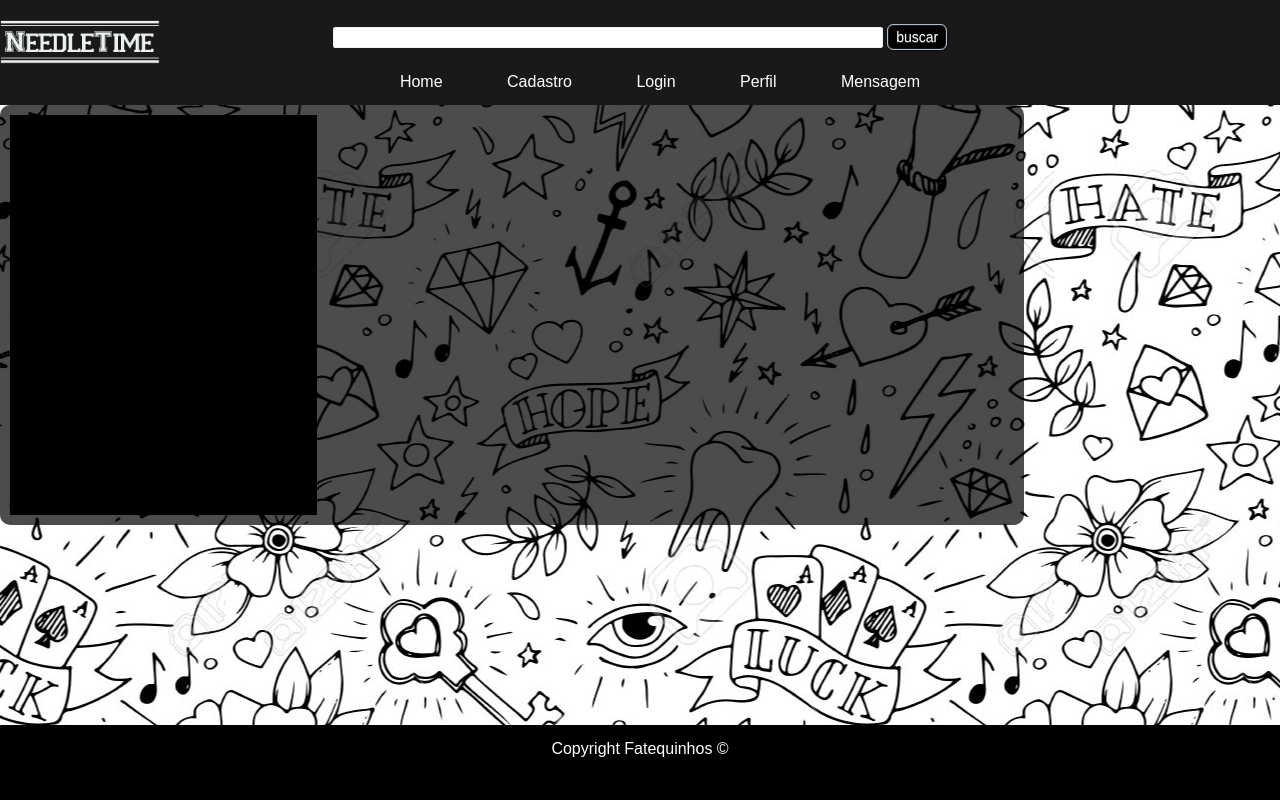
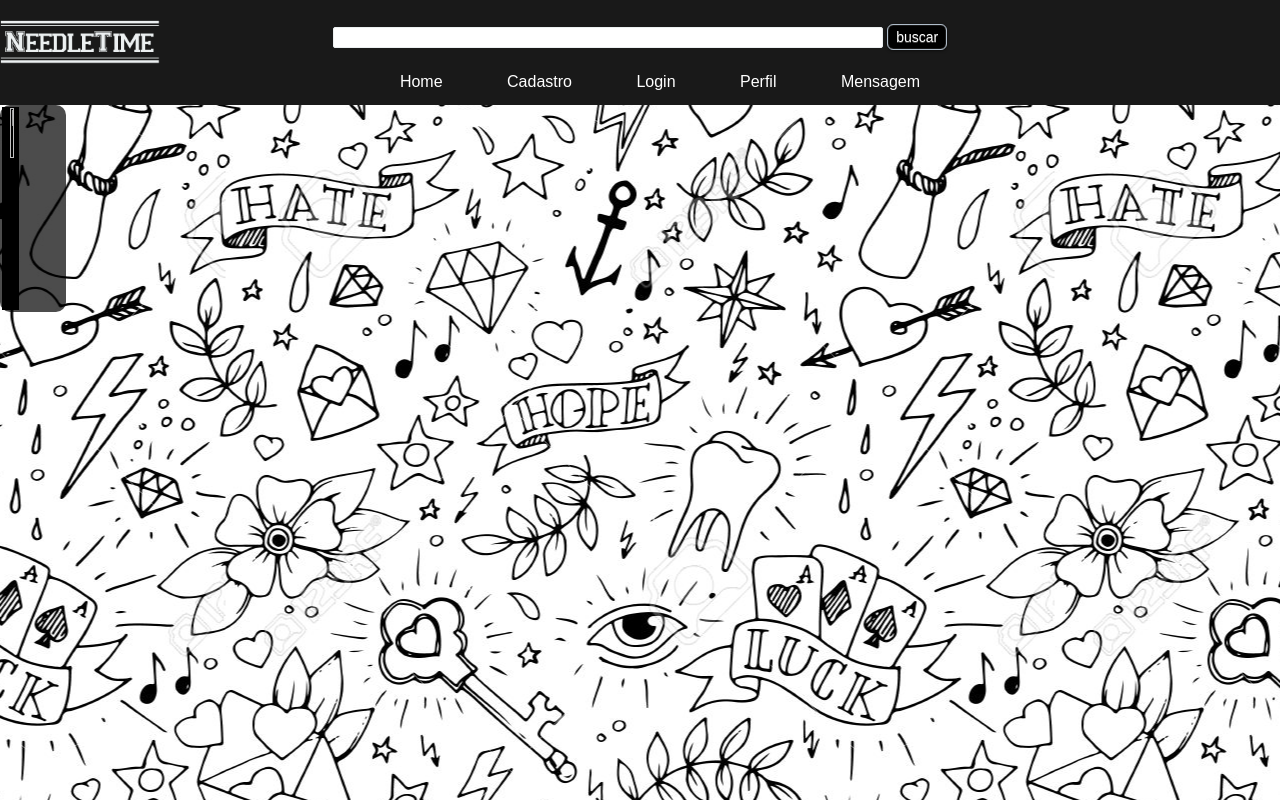
Before and after one commit to edonho/trabson, a CodeIgniter app: page /database/index.php/welcome/estudios in a window 1280 px wide. Run offline with CodeIgniter, Linux system fonts and the light colour scheme; data that the repository does not hold is empty; some libraries are stand-ins or nearby versions.

Commit message:
ste/cadastro

```diff
--- a/application/controllers/Welcome.php
+++ b/application/controllers/Welcome.php
@@ -55,7 +55,7 @@
  		$r = $this->est->estudios($idEstudio);
  		$resp = $r->result_array();
  		$this->load->view("estudios",$resp[0]);
-		$this->load->view('Padrao/footer');
+
   	}
   		public function autenticar(){
  		$login= $this->input->post("login");
@@ -63,14 +63,36 @@
  		$this->load->model('BancoModel','sted');
  		$resp = $this->sted->logar($login,$senha);
  		if($resp){
-			header('location: /');
+ 			 echo "<script>
+						alert('Login efetuado com sucesso!');
+						window.location.href = 'https://traaaabson-edinho-1.c9users.io/';
+					</script>";
  		}else {
-			header('location: /index.php/welcome/error');
+ 		     echo "<script>
+						alert('Login ou senha invalida, Tente novamente!');
+						window.location.href = 'https://traaaabson-edinho-1.c9users.io/index.php/welcome/login';
+					</script>";
  			}
   		}
-
-	public function error(){
-		$this->load->view("error");
+		public function cadastrar(){
+	 		$data['nm_usuario']= $this->input->post("nome"). " " .$this->input->post("sobrenome");
+	 		$data['dt_nascimento']= $this->input->post("nascimento");
+	 		$data['ds_email']= $this->input->post("email");
+	 		$data['ds_login']= $this->input->post("login");
+	 		$data['ds_senha']= $this->input->post("senha");
+	 		$data['sg_sexo'] = $this->input->post("sexo");
+	 		$this->load->model('BancoModel','cad');
+	 		$msg = $this->cad->cadastrar($data);
+	 		if($msg== "Cadastrado com sucesso!"){
+	 			header('location:/');
+	 		}else{
+	 			echo "<script>
+						alert('Falha no cadastro, tente novamente');
+						window.location.href = 'https://traaaabson-edinho-1.c9users.io/index.php/welcome/cadastro';
+					</script>";
 	 		}
-
  		}
+ 	}
+ 	// public function error(){
+ 	// 	$this->load->view("error");
+ 	// }
--- a/application/models/BancoModel.php
+++ b/application/models/BancoModel.php
@@ -17,18 +17,21 @@
         return $r;
     }
     public function logar($login,$senha){
-        $this->db->select("u.*")->from("Usuario as u")->where("nm_usuario",$login)->where("ds_senha ",$senha);
+        $this->db->select("u.*")->from("Usuario as u")->where("ds_login",$login)->where("ds_senha ",$senha);
         $resp = $this->db->get()->result();
         if(count($resp) == 1 ){
             $r = (array)$resp[0];
             $id = $r['id_usuario'];
-            $this->session->set_userdata("nome",$login);
+            $this->session->set_userdata("login",$login);
             $this->session->set_userdata("id",$id);
             return true;
         }else{
             return false;
         }
     }
+    public function cadastrar(){
+
+    }
 }
 
 //TEMOS QUE PASSAR CADASTRO BJS
--- a/application/views/Banco/listarEstudios.php
+++ b/application/views/Banco/listarEstudios.php
@@ -80,4 +80,4 @@
         };
         ?>
 
-        <script <?= "src='".base_url("static/js/avaliar.js")."'"; ?> ></script>
+        <!--<script <?= "src='".base_url("static/js/avaliar.js")."'"; ?> ></script>-->
--- a/application/views/cadastro.php
+++ b/application/views/cadastro.php
@@ -1,7 +1,6 @@
-<style <?= "src='".base_url("static/css/cadastro.css")."'"; ?> ></style>
 <meta charset="UTF-8">
+<div id="wrapper">
     <main class="inicio back-black-tp mains">
-
         <label class="form">
             <form method="POST" action="../cad.php">
         <h1>Cadastro</h1>
@@ -59,8 +58,8 @@
               </fieldset>
             </form>
         </label>
-
  </main>
+ </div>
 
     <aside class="void">
 
--- a/application/views/estudios.php
+++ b/application/views/estudios.php
@@ -1,7 +1,9 @@
+<div id="wrapper">
 <meta charset="UTF-8">
 <main class="inicio back-black-tp">
 <section <?= 'id="estudio'.$id_estudio.'"'; ?> class="projeto">
-      <div <?= 'style=" background-image: url('.$ds_img.');" alt="imagem-'.$nm_estudio.'"'; ?> class="img1"></div>
+      <img <?= 'style=" background-image: url('.$ds_img.');" alt="imagem-'.$nm_estudio.'"'; ?> class="img1"></img>
       <h2><?=$nm_estudio?> </h2>
       <p><?=$ds_estudio?> </p>
 </section>
+</div>
--- a/application/views/inicio.php
+++ b/application/views/inicio.php
@@ -1,8 +1,10 @@
- <aside class="propaganda1 back-gray">
+<div id="wrapper">
+    <aside class="propaganda1 back-gray">
         <img <?= 'src="'.base_url("static/img/bannertattoo.png").'"';?> alt="propaganda tatuagem">
     </aside>
 
     <main class="inicio back-black-tp">
+        <h1> Estúdios em destaque </h1>
         <?php require_once("Banco/listarEstudios.php"); ?>
         <!--<script src="..estatico/js/awesomstar.min.js"></script>-->
     </main>
@@ -10,5 +12,6 @@
     <aside class="propaganda2 back-gray">
 <img <?= 'src="'.base_url("static/img/bannertattoo.png").'"';?> alt="propaganda tatuagem">
     </aside>
+</div>
 
 <!--40,88-->
--- a/static/css/cadastro.css
+++ b/static/css/cadastro.css
@@ -9,3 +9,7 @@
   margin-left: auto;
   margin-right: auto;
 }
+.footer{
+    text-align:center;
+    position:fixed;
+}
--- a/static/css/estilo.css
+++ b/static/css/estilo.css
@@ -105,6 +105,6 @@
 }
 
 
-footer{
+.footer{
     text-align:center;
 }
--- a/static/css/tst/estilo.css
+++ b/static/css/tst/estilo.css
@@ -104,10 +104,11 @@
     top: 0px;
     display:inline-block;
     background-color: #000;
-    height:400px;
+    height:200px;
     float: left;
-    width: 30%;
-    margin: 1%;
+    width: 22%;
+    padding:2%;
+    margin: 3%;
     position:relative;
 }
 
@@ -127,7 +128,7 @@
 }
 
 h1{ font-family:Arial;
-    font-size: 2em;
+    font-size: 1.250em;
     text-align:center;
     padding:10px;
     background-color:black;
@@ -172,10 +173,14 @@
 .footer{
     width: 100%;
     height: 60px;
-    position: fixed;
     background: black;
     color: white;
     bottom: 0px;
     text-align: center;
     padding-top: 15px;
+    s
 }
+#wrapper {
+    display:table;
+    padding:0 0 20px 0;
+}
```
Also changed, not shown: application/views/login.php (+9 -4 lines). Lines whose indentation alone changed are shown as unchanged.
